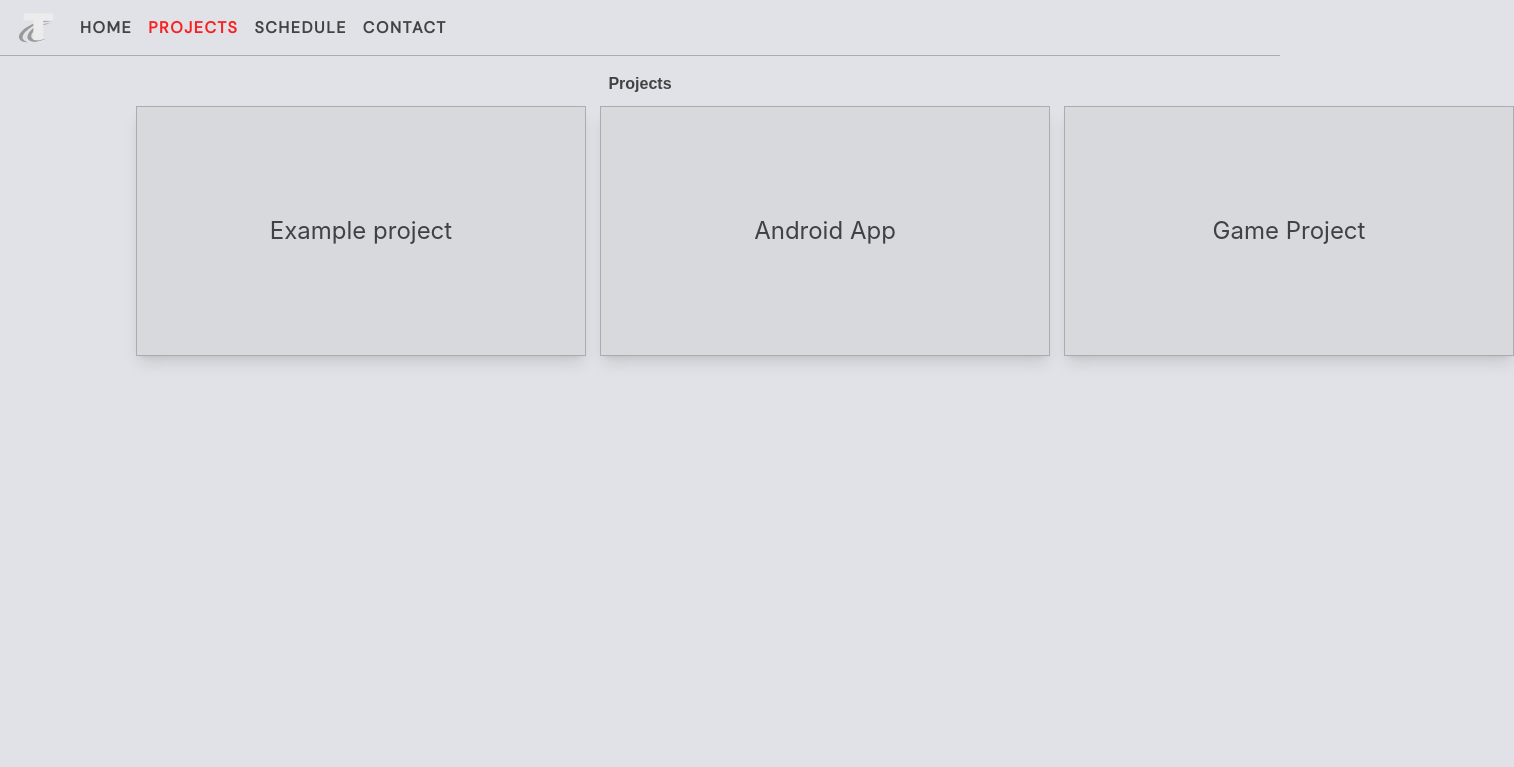
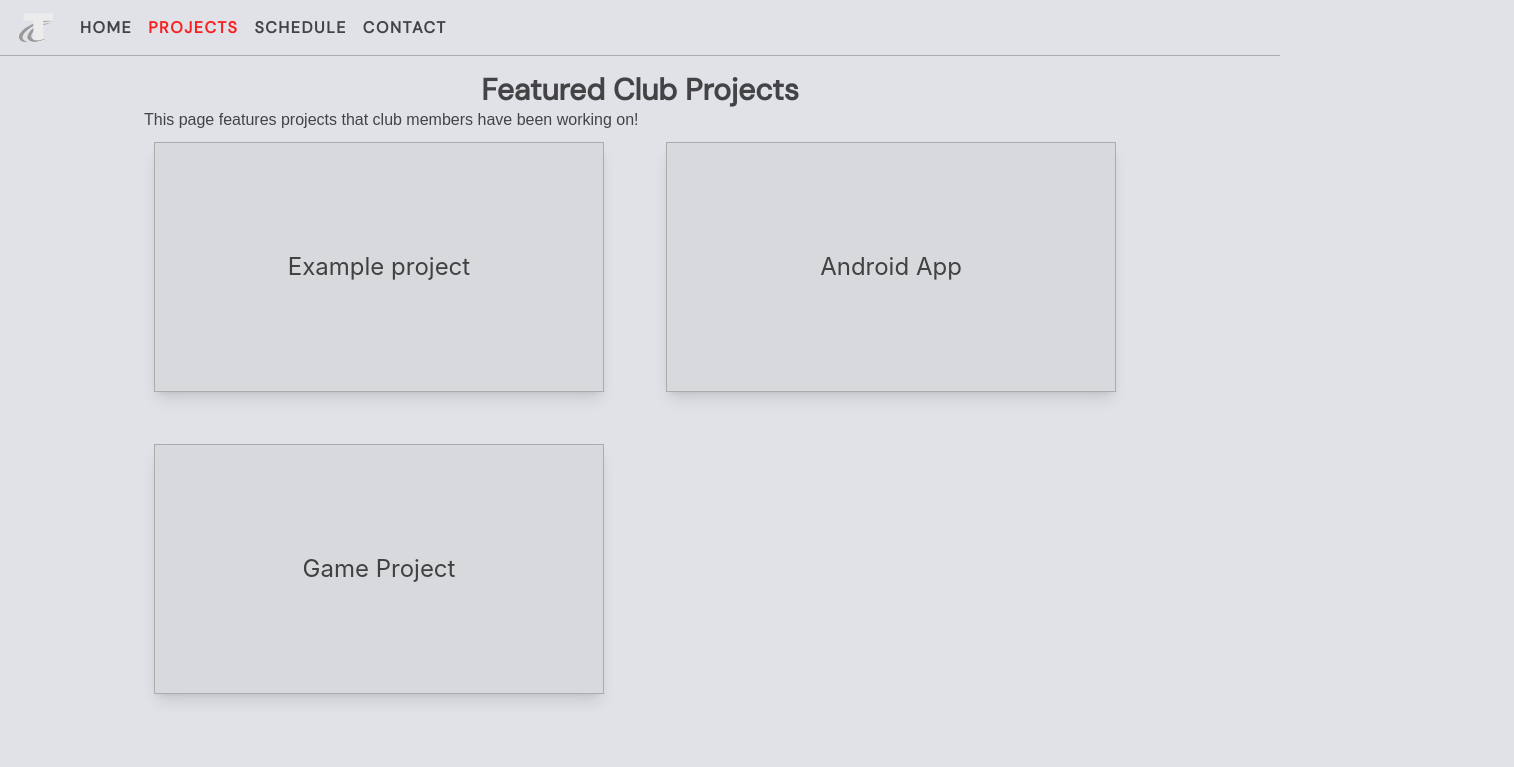
Before and after one commit to Tacoma-Community-College-CS-Club/tcc-cs-club-website, a SvelteKit app: page /projects in a window 1280 px wide. Shown: the top 767 px of the page, 1514 px wide, since content can reach past the window. Built offline with nearby package versions, Linux system fonts and the light colour scheme.

Commit message:
Add flavor text to projects page

```diff
--- a/src/routes/projects/+page.svelte
+++ b/src/routes/projects/+page.svelte
@@ -9,11 +9,17 @@
 </svelte:head>
 
 <div class="page-body">
-    <h1>Projects</h1>
+    <h1 class="text-3xl font-bold">
+        Featured Club Projects
+    </h1>
+    <p>
+        This page features projects that club members have been working on!
+    </p>
     <div class="projects-container">
         {#each data.pages as page}
-		<!-- <a href="/projects/{page.slug}">{page.title}</a><br> -->
+            <div class="project-card">
             <ProjectCard title={page.title} slug="projects/{page.slug}"/>
+            </div>
 	    {/each}
     </div>
 </div>
@@ -21,16 +27,15 @@
 <style>
     h1 {
         font-weight: bold;
+        font-family: "DM Sans";
         size: 2em;
     }
     .projects-container {
         display: grid;
-        /* grid-template-columns: repeat(auto-fill, minmax(300px, 1fr)); Two columns, each with a minimum width of 300px */
-        grid-template-columns: 400px 400px 100px;
+        grid-template-columns: repeat(auto-fill, minmax(400px, 1fr)); /* Use auto-fill to create as many columns as possible with a minimum width of 300px */
         grid-template-rows: auto;
-
         justify-content: center;
-        gap: 4em; /* Gap between project cards */
+        gap: 2em; /* Gap between project cards */
     }
 
     @media screen and (max-width: 768px) {
```
